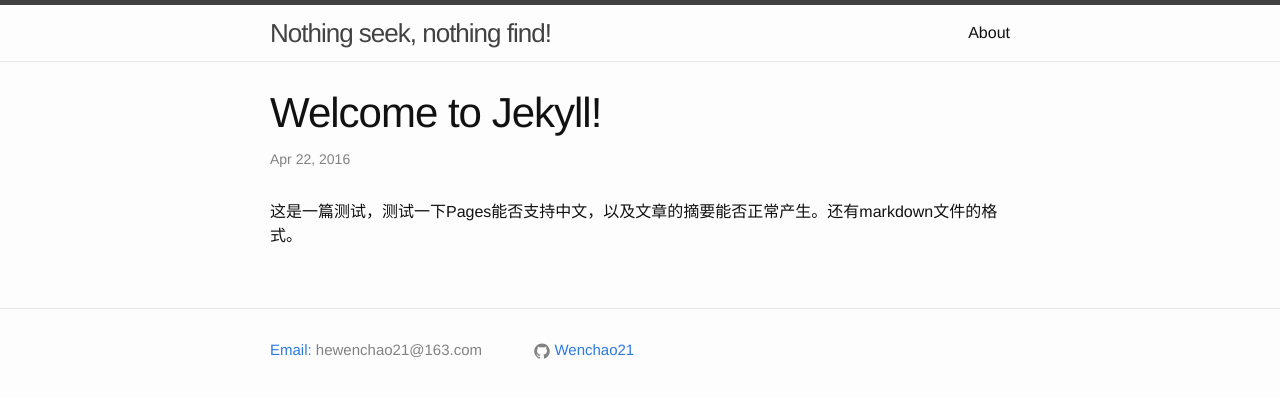
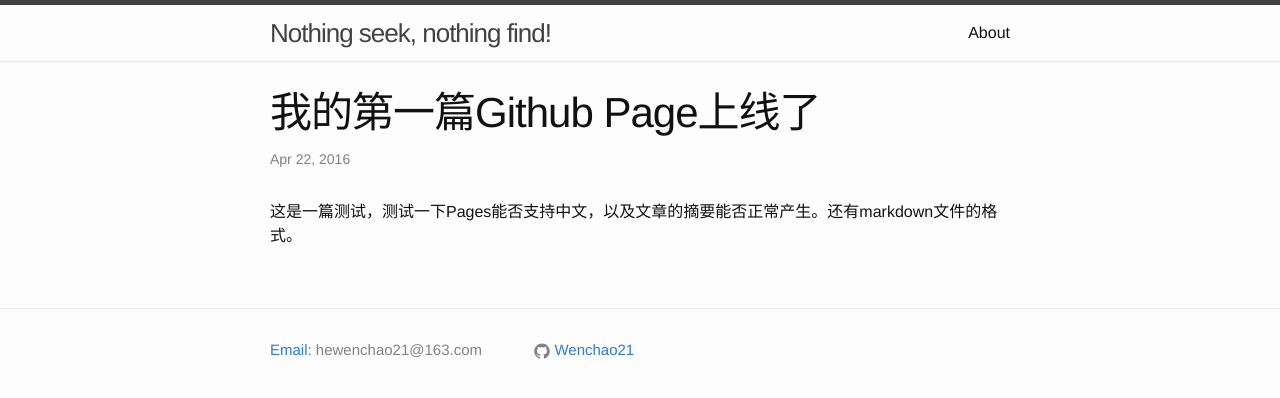
Before and after one commit to Wenchao21/Wenchao21.github.io, a Jekyll site: the page built from _posts/2016-04-22-我的Github Page上线了.md, in a window 1280 px wide. Shown: the top 398 px of the page. Built offline with Jekyll 4.4.1, drawn with Linux system fonts in a browser that asks for light colours.

Commit message:
Update 2016-04-22-我的Github Page上线了.md
modify the title

```diff
--- a/_posts/2016-04-22-我的Github Page上线了.md
+++ b/_posts/2016-04-22-我的Github Page上线了.md
@@ -1,6 +1,6 @@
 ---
 layout: post
-title:  "Welcome to Jekyll!"
+title:  "我的第一篇Github Page上线了"
 date:   2016-04-22 15:24:54 +0800
 ---
 
```
